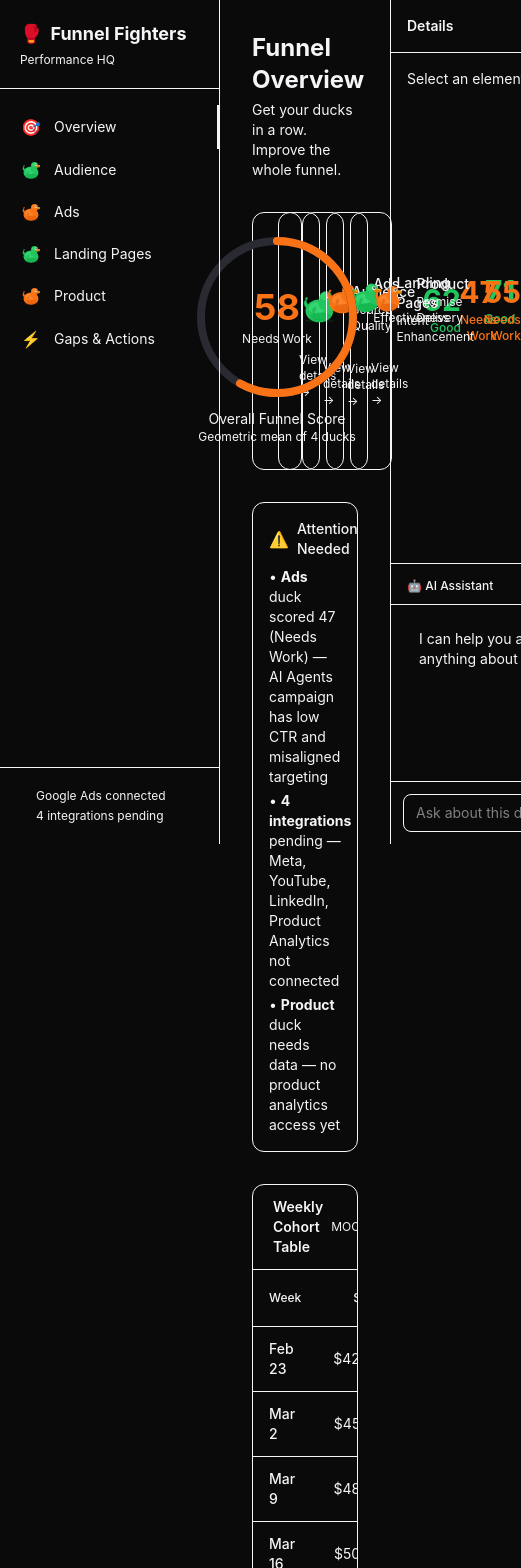
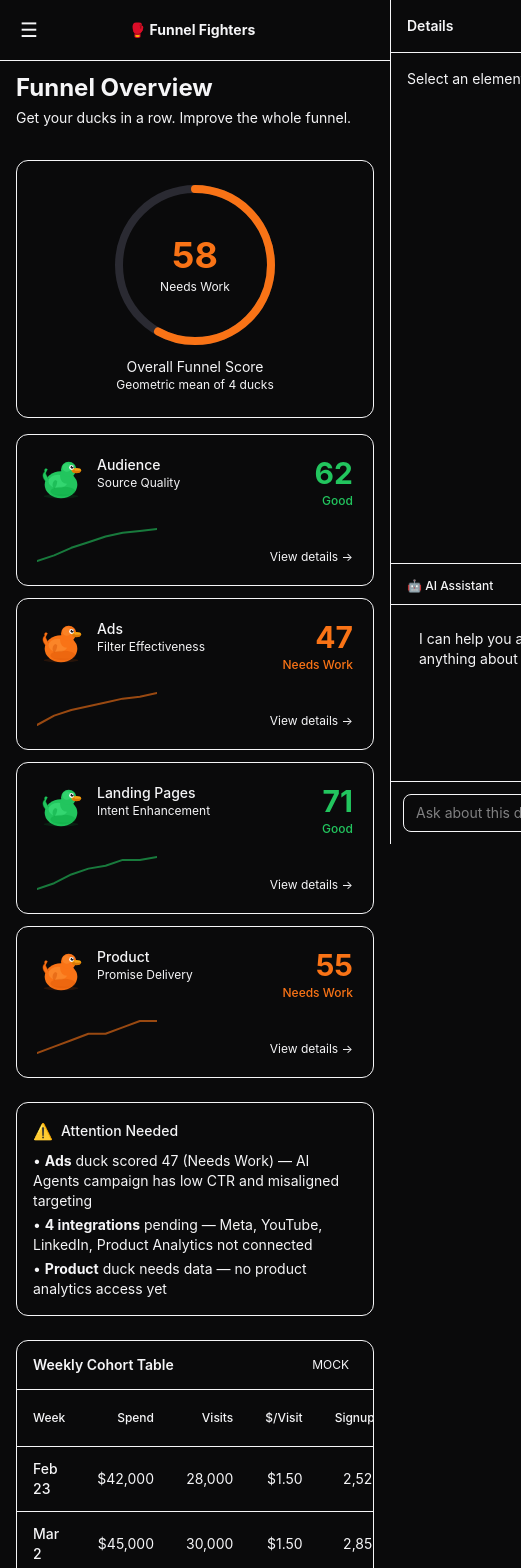
Before and after one commit to nymeria-ai/funnel-fighters, a Next.js app: page / in a window 390 px wide. Shown: the top 1568 px of the page, 521 px wide, since content can reach past the window. Built offline with nearby package versions, Linux system fonts and the light colour scheme; a web font is replaced by a local one.

Commit message:
feat: full mobile responsive - hamburger nav, stacked cards, scrollable tables, full-width right panel

```diff
--- a/src/app/audience/page.tsx
+++ b/src/app/audience/page.tsx
@@ -5,7 +5,7 @@ import DuckIcon from '@/components/ui/DuckIcon';
 export default function AudiencePage() {
   const score = 62;
   return (
-    <div className="p-8 max-w-7xl mx-auto">
+    <div className="p-4 sm:p-6 lg:p-8 max-w-7xl mx-auto">
       <div className="flex items-center justify-between mb-6">
         <div className="flex items-center gap-3">
           <DuckIcon color={getScoreColorHex(score)} size={48} />
@@ -21,7 +21,7 @@ export default function AudiencePage() {
       </div>
 
       {/* Water Quality Visualization */}
-      <div className="grid grid-cols-3 gap-4 mb-8">
+      <div className="grid grid-cols-1 sm:grid-cols-3 gap-4 mb-6 lg:mb-8">
         <div className="bg-bg-card border border-bg-border rounded-xl p-5 text-center">
           <DuckIcon color="#22C55E" size={56} className="mx-auto mb-2" />
           <div className="text-sm font-medium text-score-green">Pure Water</div>
--- a/src/app/gaps/page.tsx
+++ b/src/app/gaps/page.tsx
@@ -33,7 +33,7 @@ export default function GapsPage() {
   const critical = mockGaps.filter(g => g.priority === 'critical' && g.status !== 'done').length;
 
   return (
-    <div className="p-8 max-w-7xl mx-auto">
+    <div className="p-4 sm:p-6 lg:p-8 max-w-7xl mx-auto">
       <div className="flex items-center justify-between mb-6">
         <div>
           <h1 className="text-2xl font-bold text-text-primary">⚡ Gaps & Next Actions</h1>
--- a/src/app/landing-pages/page.tsx
+++ b/src/app/landing-pages/page.tsx
@@ -12,7 +12,7 @@ export default function LandingPagesPage() {
   const overallScore = 71;
 
   return (
-    <div className="p-8 max-w-7xl mx-auto">
+    <div className="p-4 sm:p-6 lg:p-8 max-w-7xl mx-auto">
       <div className="flex items-center justify-between mb-6">
         <div className="flex items-center gap-3">
           <DuckIcon color={getScoreColorHex(overallScore)} size={48} />
@@ -27,8 +27,8 @@ export default function LandingPagesPage() {
         </div>
       </div>
 
-      <div className="bg-bg-card border border-bg-border rounded-xl overflow-hidden">
-        <table className="w-full text-sm">
+      <div className="bg-bg-card border border-bg-border rounded-xl overflow-hidden overflow-x-auto">
+        <table className="w-full text-sm min-w-[700px]">
           <thead>
             <tr className="text-text-muted text-xs border-b border-bg-border">
               <th className="text-left px-5 py-3 font-medium">Landing Page</th>
--- a/src/app/layout.tsx
+++ b/src/app/layout.tsx
@@ -16,7 +16,7 @@ export default function RootLayout({
     <html lang="en">
       <body className="bg-bg-primary text-text-primary antialiased">
         <Sidebar />
-        <main className="ml-[220px] min-h-screen">
+        <main className="lg:ml-[220px] min-h-screen pt-14 lg:pt-0">
           {children}
         </main>
       </body>
--- a/src/app/page.tsx
+++ b/src/app/page.tsx
@@ -29,7 +29,7 @@ export default function HomePage() {
   };
 
   return (
-    <div className="p-8 max-w-7xl mx-auto">
+    <div className="p-4 sm:p-6 lg:p-8 max-w-7xl mx-auto">
       {/* Header */}
       <div className="mb-8">
         <h1 className="text-2xl font-bold text-text-primary">Funnel Overview</h1>
@@ -39,14 +39,14 @@ export default function HomePage() {
       </div>
 
       {/* Top Section: Score + Ducks */}
-      <div className="grid grid-cols-5 gap-6 mb-8">
+      <div className="flex flex-col lg:grid lg:grid-cols-5 gap-4 lg:gap-6 mb-6 lg:mb-8">
         {/* Overall Score */}
         <div className="bg-bg-card border border-bg-border rounded-xl p-6 flex items-center justify-center">
           <FunnelScore scores={scores} />
         </div>
 
         {/* 4 Duck Cards */}
-        <div className="col-span-4 grid grid-cols-4 gap-4">
+        <div className="lg:col-span-4 grid grid-cols-1 sm:grid-cols-2 lg:grid-cols-4 gap-3 lg:gap-4">
           {mockDucks.map(duck => (
             <DuckCard
               key={duck.type}
@@ -58,7 +58,7 @@ export default function HomePage() {
       </div>
 
       {/* Alerts */}
-      <div className="bg-bg-card border border-score-orange/30 rounded-xl p-4 mb-8">
+      <div className="bg-bg-card border border-score-orange/30 rounded-xl p-4 mb-6 lg:mb-8">
         <div className="flex items-center gap-2 mb-2">
           <span className="text-score-orange">⚠️</span>
           <span className="text-sm font-medium text-score-orange">Attention Needed</span>
--- a/src/app/product/page.tsx
+++ b/src/app/product/page.tsx
@@ -5,7 +5,7 @@ import DuckIcon from '@/components/ui/DuckIcon';
 export default function ProductPage() {
   const score = 55;
   return (
-    <div className="p-8 max-w-7xl mx-auto">
+    <div className="p-4 sm:p-6 lg:p-8 max-w-7xl mx-auto">
       <div className="flex items-center justify-between mb-6">
         <div className="flex items-center gap-3">
           <DuckIcon color={getScoreColorHex(score)} size={48} />
@@ -45,7 +45,7 @@ export default function ProductPage() {
         </div>
       </div>
 
-      <div className="grid grid-cols-2 gap-4 mb-6">
+      <div className="grid grid-cols-1 sm:grid-cols-2 gap-4 mb-6">
         <div className="bg-bg-card border border-bg-border rounded-xl p-5">
           <div className="text-xs text-text-muted mb-1">Day-7 Retention</div>
           <div className="text-2xl font-bold text-score-green">72%</div>
--- a/src/components/charts/CohortTable.tsx
+++ b/src/components/charts/CohortTable.tsx
@@ -28,12 +28,12 @@ function getTrendColor(current: number, previous: number | null): string {
 export default function CohortTable({ data }: CohortTableProps) {
   return (
     <div className="bg-bg-card border border-bg-border rounded-xl overflow-hidden">
-      <div className="px-5 py-3 border-b border-bg-border flex items-center justify-between">
+      <div className="px-4 lg:px-5 py-3 border-b border-bg-border flex items-center justify-between">
         <h3 className="text-sm font-semibold text-text-primary">Weekly Cohort Table</h3>
         <span className="text-xs text-text-muted px-2 py-1 bg-bg-hover rounded">MOCK</span>
       </div>
-      <div className="overflow-x-auto">
-        <table className="w-full text-sm">
+      <div className="overflow-x-auto -webkit-overflow-scrolling-touch">
+        <table className="w-full text-sm min-w-[700px]">
           <thead>
             <tr className="text-text-muted text-xs border-b border-bg-border">
               <th className="text-left px-4 py-3 font-medium">Week</th>
--- a/src/components/layout/RightPanel.tsx
+++ b/src/components/layout/RightPanel.tsx
@@ -24,8 +24,16 @@ export default function RightPanel({ isOpen, onClose, title, children }: RightPa
   };
 
   return (
+    <>
+    {/* Mobile overlay */}
+    {isOpen && (
+      <div
+        className="lg:hidden fixed inset-0 bg-black/60 z-40"
+        onClick={onClose}
+      />
+    )}
     <div
-      className={`fixed right-0 top-0 h-screen w-[420px] bg-bg-secondary border-l border-bg-border z-50 transform transition-transform duration-300 ease-out flex flex-col ${
+      className={`fixed right-0 top-0 h-screen w-full sm:w-[380px] lg:w-[420px] bg-bg-secondary border-l border-bg-border z-50 transform transition-transform duration-300 ease-out flex flex-col ${
         isOpen ? 'translate-x-0' : 'translate-x-full'
       }`}
     >
@@ -85,5 +93,6 @@ export default function RightPanel({ isOpen, onClose, title, children }: RightPa
         </div>
       </div>
     </div>
+    </>
   );
 }
--- a/src/components/layout/Sidebar.tsx
+++ b/src/components/layout/Sidebar.tsx
@@ -1,4 +1,5 @@
 'use client';
+import { useState } from 'react';
 import Link from 'next/link';
 import { usePathname } from 'next/navigation';
 import DuckIcon from '@/components/ui/DuckIcon';
@@ -14,13 +15,23 @@ const navItems = [
 
 export default function Sidebar() {
   const pathname = usePathname();
+  const [mobileOpen, setMobileOpen] = useState(false);
 
-  return (
-    <aside className="fixed left-0 top-0 h-screen w-[220px] bg-bg-secondary border-r border-bg-border flex flex-col z-50">
+  const navContent = (
+    <>
       <div className="p-5 border-b border-bg-border">
-        <h1 className="text-lg font-bold text-text-primary flex items-center gap-2">
-          🥊 <span>Funnel Fighters</span>
-        </h1>
+        <div className="flex items-center justify-between">
+          <h1 className="text-lg font-bold text-text-primary flex items-center gap-2">
+            🥊 <span>Funnel Fighters</span>
+          </h1>
+          {/* Close button on mobile */}
+          <button
+            onClick={() => setMobileOpen(false)}
+            className="lg:hidden text-text-muted hover:text-text-primary text-xl"
+          >
+            ✕
+          </button>
+        </div>
         <p className="text-xs text-text-muted mt-1">Performance HQ</p>
       </div>
 
@@ -31,6 +42,7 @@ export default function Sidebar() {
             <Link
               key={item.href}
               href={item.href}
+              onClick={() => setMobileOpen(false)}
               className={`flex items-center gap-3 px-5 py-2.5 text-sm transition-colors ${
                 isActive
                   ? 'text-text-primary bg-bg-hover border-r-2 border-accent-blue'
@@ -58,6 +70,47 @@ export default function Sidebar() {
           <span className="text-xs text-text-muted">4 integrations pending</span>
         </div>
       </div>
-    </aside>
+    </>
+  );
+
+  return (
+    <>
+      {/* Mobile hamburger */}
+      <div className="lg:hidden fixed top-0 left-0 right-0 z-50 bg-bg-secondary border-b border-bg-border px-4 py-3 flex items-center justify-between">
+        <button
+          onClick={() => setMobileOpen(true)}
+          className="text-text-primary text-xl p-1"
+          aria-label="Open menu"
+        >
+          ☰
+        </button>
+        <h1 className="text-sm font-bold text-text-primary flex items-center gap-2">
+          🥊 Funnel Fighters
+        </h1>
+        <div className="w-8" /> {/* Spacer for centering */}
+      </div>
+
+      {/* Mobile overlay */}
+      {mobileOpen && (
+        <div
+          className="lg:hidden fixed inset-0 bg-black/60 z-50"
+          onClick={() => setMobileOpen(false)}
+        />
+      )}
+
+      {/* Mobile drawer */}
+      <aside
+        className={`lg:hidden fixed left-0 top-0 h-screen w-[260px] bg-bg-secondary border-r border-bg-border flex flex-col z-50 transform transition-transform duration-300 ${
+          mobileOpen ? 'translate-x-0' : '-translate-x-full'
+        }`}
+      >
+        {navContent}
+      </aside>
+
+      {/* Desktop sidebar */}
+      <aside className="hidden lg:flex fixed left-0 top-0 h-screen w-[220px] bg-bg-secondary border-r border-bg-border flex-col z-50">
+        {navContent}
+      </aside>
+    </>
   );
 }
```
Also changed, not shown: src/app/ads/page.tsx (+5 -5 lines).
